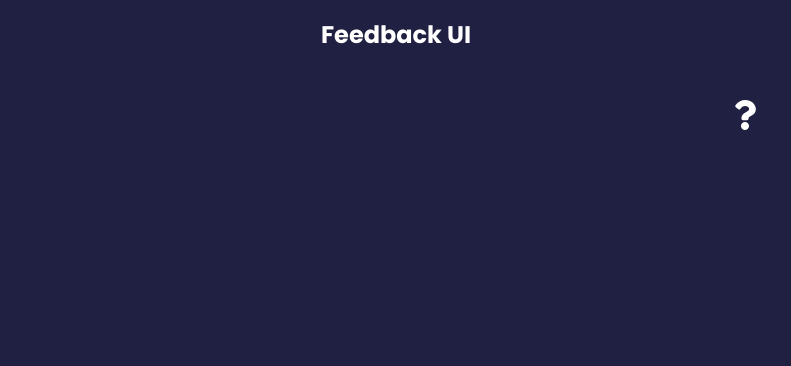
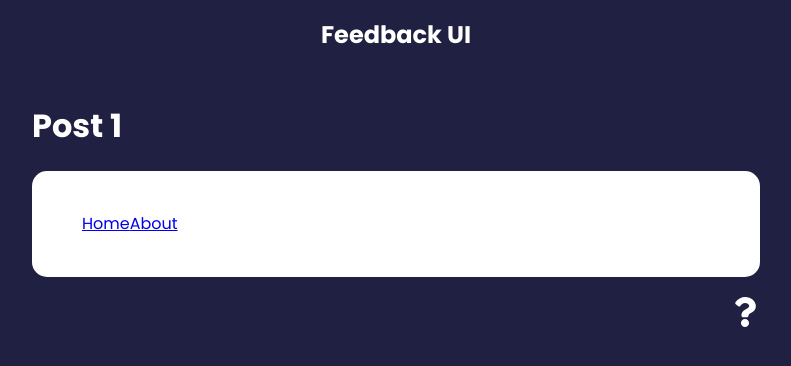
Before and after one commit to ediaz13/my-feedback-app, a React (Create React App) app: page /post/1 in a window 1280 px wide. Before the commit this address had no page. Shown: the top 366 px of the page, without its empty margins (244-1035 px from the left). Built offline with nearby package versions, Linux system fonts and the light colour scheme.

Commit message:
28. NavLink & useParams

```diff
--- a/src/App.js
+++ b/src/App.js
@@ -1,5 +1,6 @@
 import { v4 as uuidv4 } from 'uuid'
-import { BrowserRouter as Router, Route, Routes } from 'react-router-dom'
+import { BrowserRouter as Router, Route, Routes, NavLink } from 'react-router-dom'
+import Card from './components/shared/Card'
 import { useState } from 'react'
 import Header from './components/Header'
 import FeedbackList from './components/FeedbackList'
@@ -8,6 +9,7 @@ import FeedbackForm from './components/FeedbackForm'
 import FeedbackData from './data/FeedbackData'
 import AboutPage from './pages/AboutPage'
 import AboutIconLink from './components/AboutIconLink'
+import Post from './components/Post'
 
 function App() {
   const [feedback, setFeedback] = useState(FeedbackData);
@@ -40,7 +42,16 @@ function App() {
           </Route>
 
           <Route path='/about' element={<AboutPage/>}/>
+          <Route path='/post/:id' element={<Post/>}/>
         </Routes>
+        <Card>
+          <NavLink to='/' activeClassName='active'>
+            Home
+          </NavLink>
+          <NavLink to='/about' activeClassName='active'>
+            About
+          </NavLink>
+        </Card>
 
         <AboutIconLink/>
       </div>
--- /dev/null
+++ b/src/components/Post.jsx
@@ -0,0 +1,11 @@
+import React from 'react'
+import { useParams } from 'react-router-dom'
+
+export default function Post() {
+    const params = useParams()
+    return (
+    <div>
+        <h1>Post {params.id}</h1>
+    </div>
+  )
+}
--- a/src/index.css
+++ b/src/index.css
@@ -4,6 +4,11 @@
   box-sizing: border-box;
   margin: 0;
   padding: 0;
+}
+
+.active {
+  background: #000;
+  color: #ff6a95;
 }
 
 body {
```
